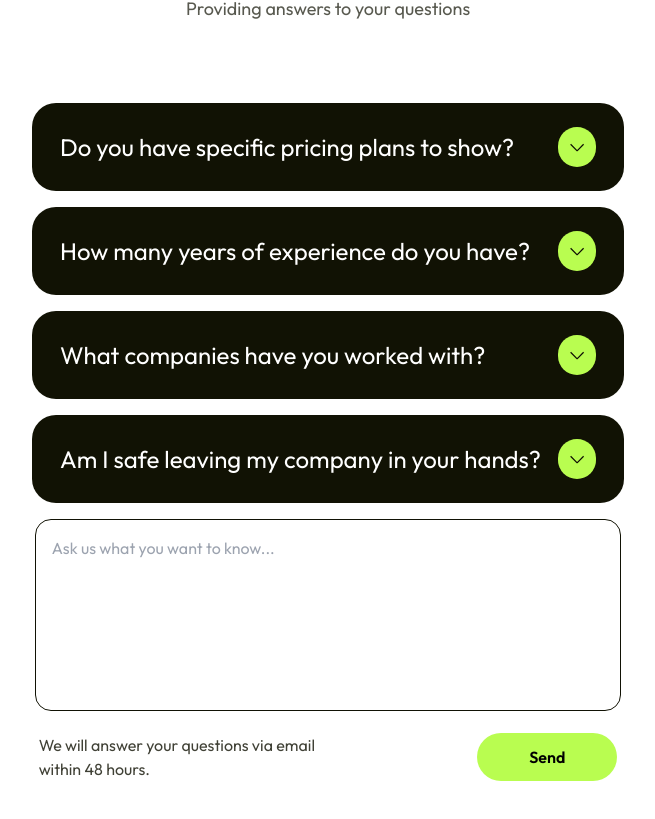
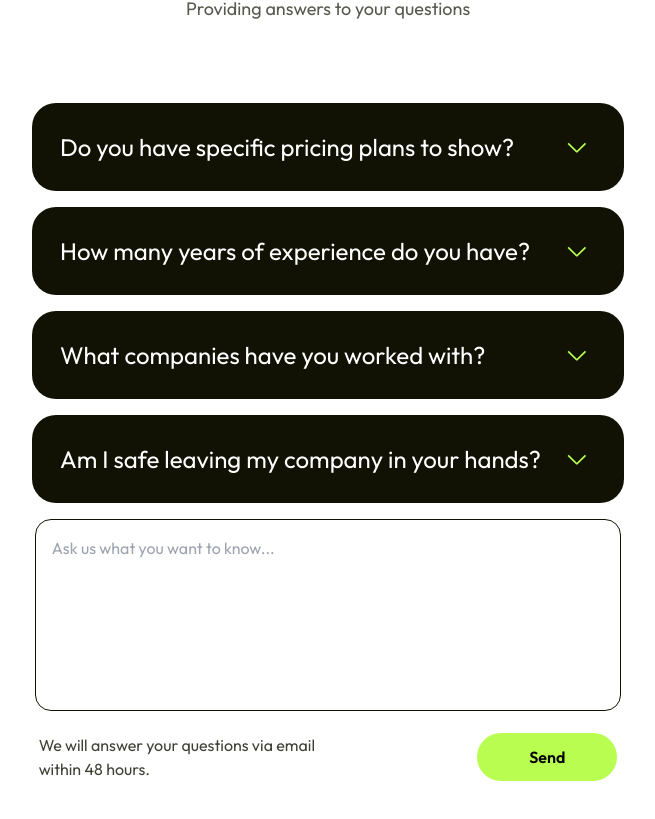
Before and after one commit to Yoni-Deserbaix/Kronix, a React (Vite) app: page / in a window 1280 px wide. Shown: the part 10459-11278 px from the top of the page, without its empty margins (312-967 px from the left). Built offline with nearby package versions, Linux system fonts and the light colour scheme.

Commit message:
style(faq): arrows style

```diff
--- a/src/section/FAQ.tsx
+++ b/src/section/FAQ.tsx
@@ -25,7 +25,7 @@ export const AccordionItem = ({
             <span className="w-10/12 md:w-full">{question}</span>
             <VscChevronDown
               size={40}
-              className={`rounded-full bg-primary p-2 font-extralight text-background transition-transform duration-200 ease-linear ${open ? "rotate-180" : ""}`}
+              className={`rounded-full p-1 font-extralight text-primary transition-transform duration-200 ease-linear ${open ? "rotate-180" : ""}`}
             />
           </div>
           <AnimatePresence>
```
